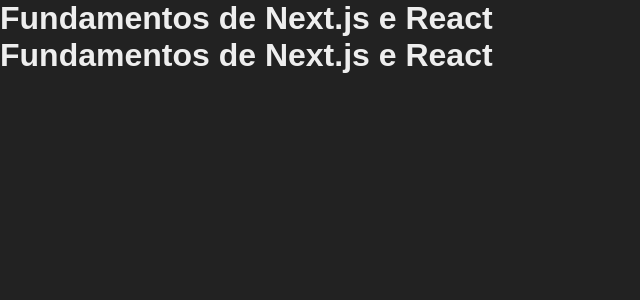
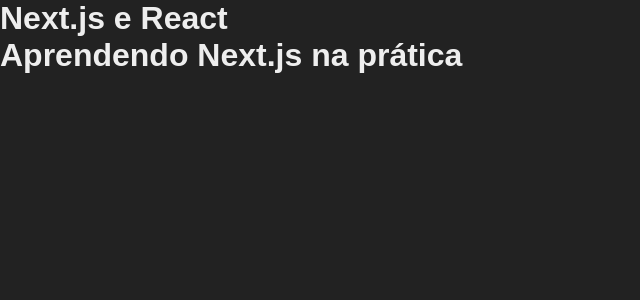
Before and after one commit to CarlosDanielGMS/curso-web-moderno, a Next.js app in the folder 15-nextjs/fundamentos/: page /exemplo in a window 1280 px wide. Shown: the top 300 px of the page, without its empty margins (0-640 px from the left). Built offline with nearby package versions, Linux system fonts and the light colour scheme.

Commit message:
feat: implementa propriedades em componentes

```diff
--- a/15-nextjs/fundamentos/src/components/Cabecalho.jsx
+++ b/15-nextjs/fundamentos/src/components/Cabecalho.jsx
@@ -1,8 +1,9 @@
-export default function Cabecalho ()
+export default function Cabecalho (props)
 {
+    // Propriedades são somente leitura
     return (
         <header>
-            <h1>Fundamentos de Next.js e React</h1>
+            <h1>{props.titulo}</h1>
         </header>
     );
 };
--- a/15-nextjs/fundamentos/src/pages/exemplo.jsx
+++ b/15-nextjs/fundamentos/src/pages/exemplo.jsx
@@ -4,8 +4,8 @@
 {
     return (
         <>
-            <Cabecalho />
-            <Cabecalho />
+            <Cabecalho titulo="Next.js e React" />
+            <Cabecalho titulo="Aprendendo Next.js na prática" />
         </>
     );
 };
```
